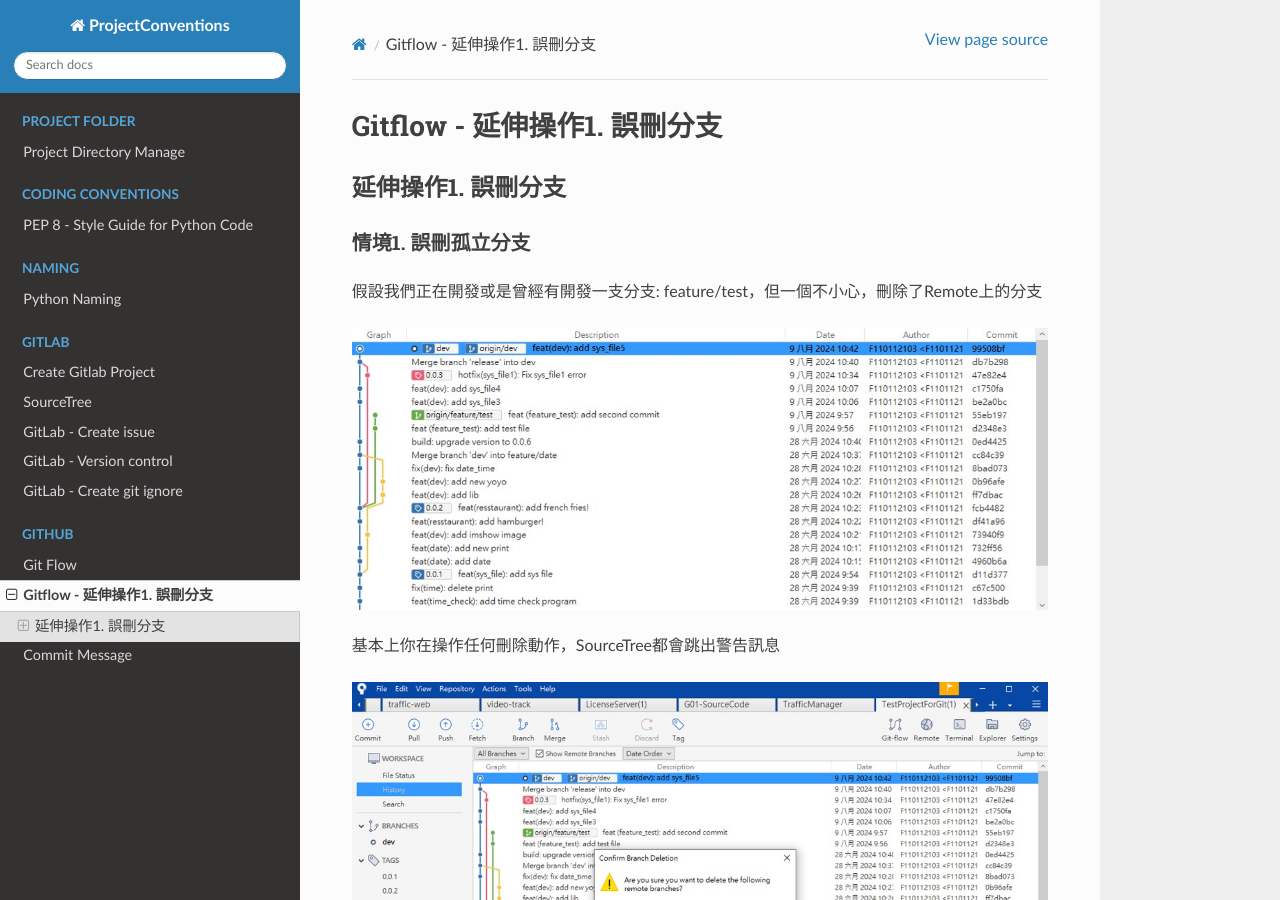
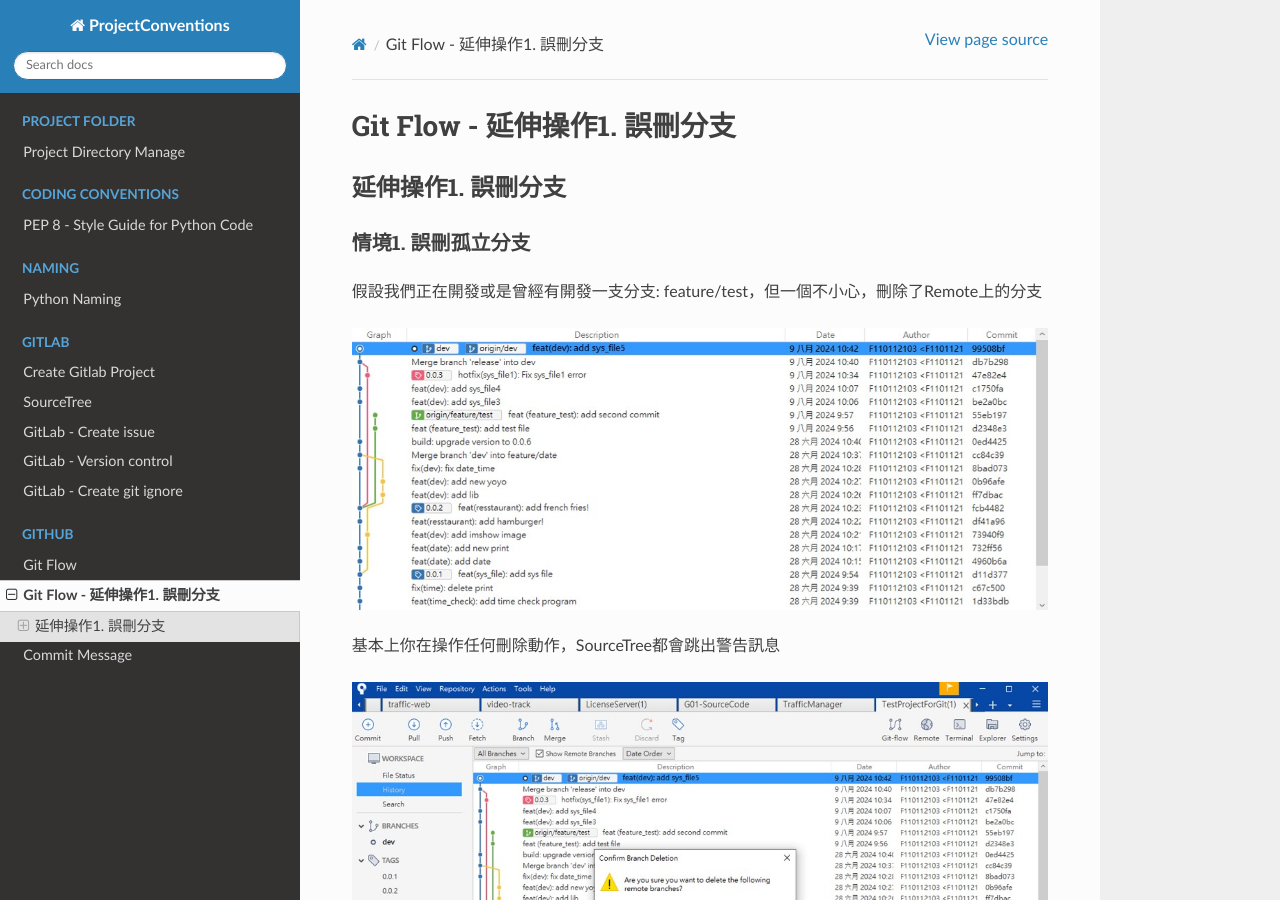
Before and after one commit to JiangXiu11200/ProjectConventions, a Sphinx documentation site: the page built from source/pages/Github/deleted_by_mistake.rst, in a window 1280 px wide and 900 px high. Built offline with Sphinx 7.4.7 and the Read the Docs theme 2.0.0, drawn with Linux system fonts in a browser that asks for light colours.

Commit message:
style (Github): Modify title name

```diff
--- a/source/pages/Github/deleted_by_mistake.rst
+++ b/source/pages/Github/deleted_by_mistake.rst
@@ -1,5 +1,5 @@
 ===============================
-Gitflow - 延伸操作1. 誤刪分支
+Git Flow - 延伸操作1. 誤刪分支
 ===============================
 
 延伸操作1. 誤刪分支
```
